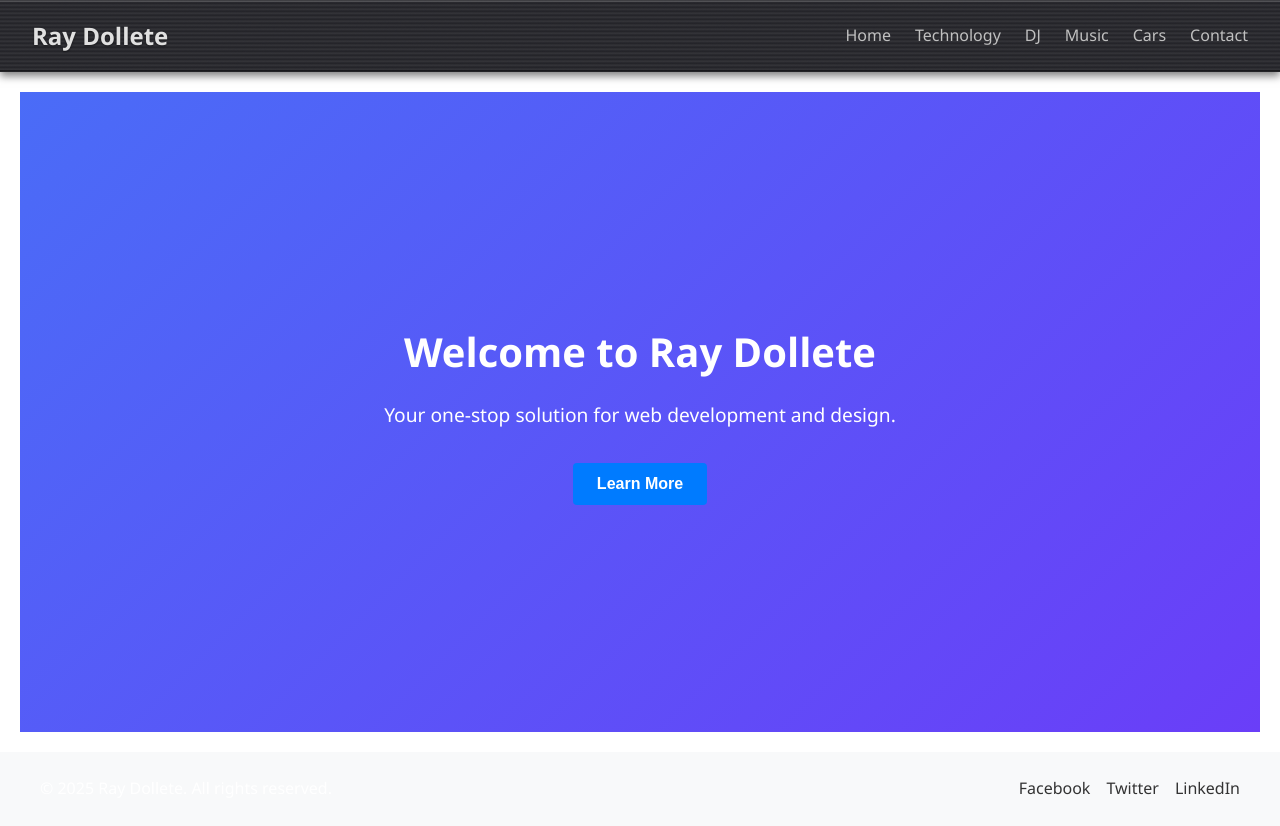
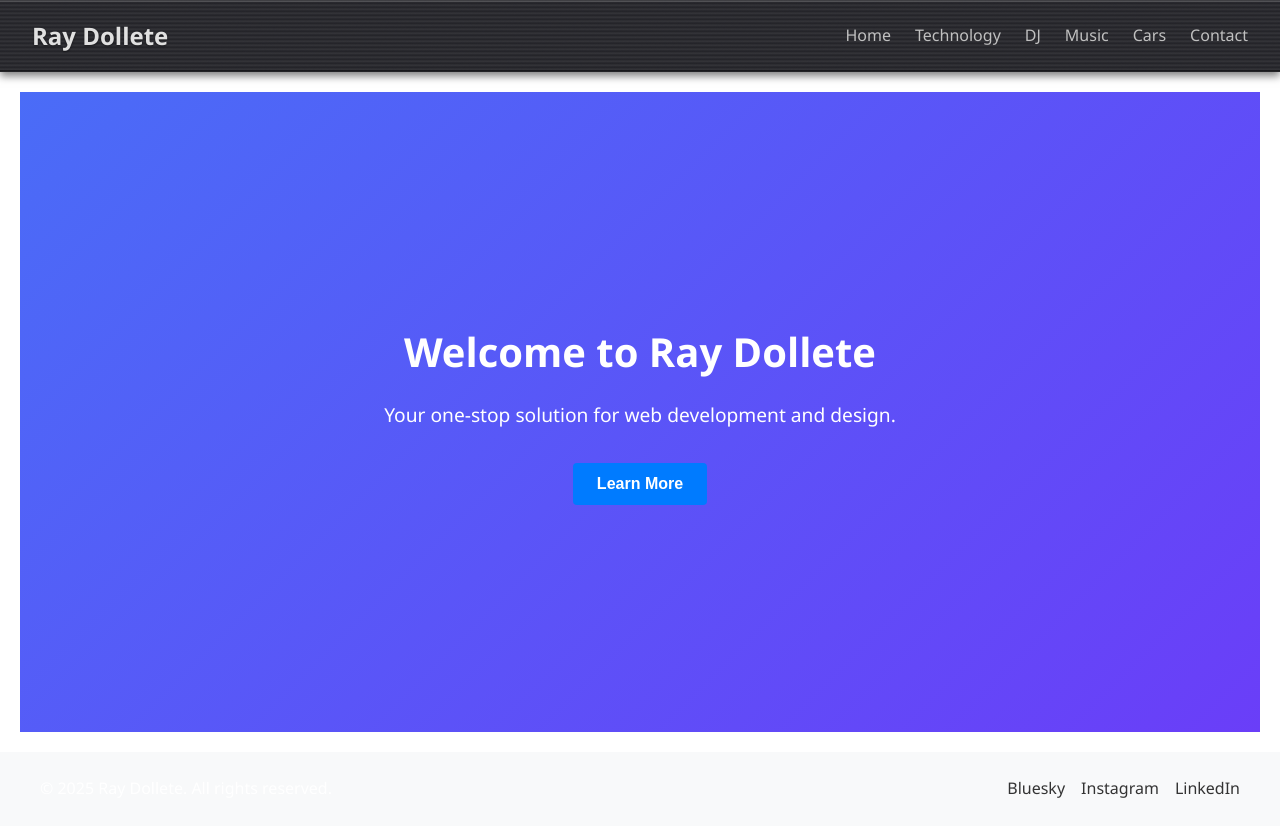
Before and after one commit to Raydius/raydolletecom, a React (Vite) app: page / in a window 1280 px wide. Built offline with nearby package versions, Linux system fonts and the light colour scheme.

Commit message:
Social links

```diff
--- a/src/components/layout/Footer.tsx
+++ b/src/components/layout/Footer.tsx
@@ -6,9 +6,9 @@ const Footer = () => {
       <div className="footer-content">
         <p>{staticCopy.footer.content}</p>
         <div className="social-links">
-          {staticCopy.footer.socialLinks.map((link, index) => (
-            <a key={index} href="#" className="social-link">
-              {link}
+          {Object.keys(staticCopy.footer.socialLinks).map((key) => (
+            <a key={key} href={staticCopy.footer.socialLinks[key as keyof typeof staticCopy.footer.socialLinks]} className="social-link">
+              {key}
             </a>
           ))}
         </div>
--- a/src/staticCopy.json
+++ b/src/staticCopy.json
@@ -69,11 +69,11 @@
   },
   "footer": {
     "content": "© 2025 Ray Dollete. All rights reserved.",
-    "socialLinks": [
-      "Facebook",
-      "Twitter",
-      "LinkedIn"
-    ]
+    "socialLinks": {
+      "Bluesky": "https://bsky.app/profile/raydollete.com",
+      "Instagram": "https://www.instagram.com/raytalkstech",
+      "LinkedIn": "https://www.linkedin.com/in/raydollete/"
+	}
   },
   "homePage": {
     "title": "Home Page Title",
```
